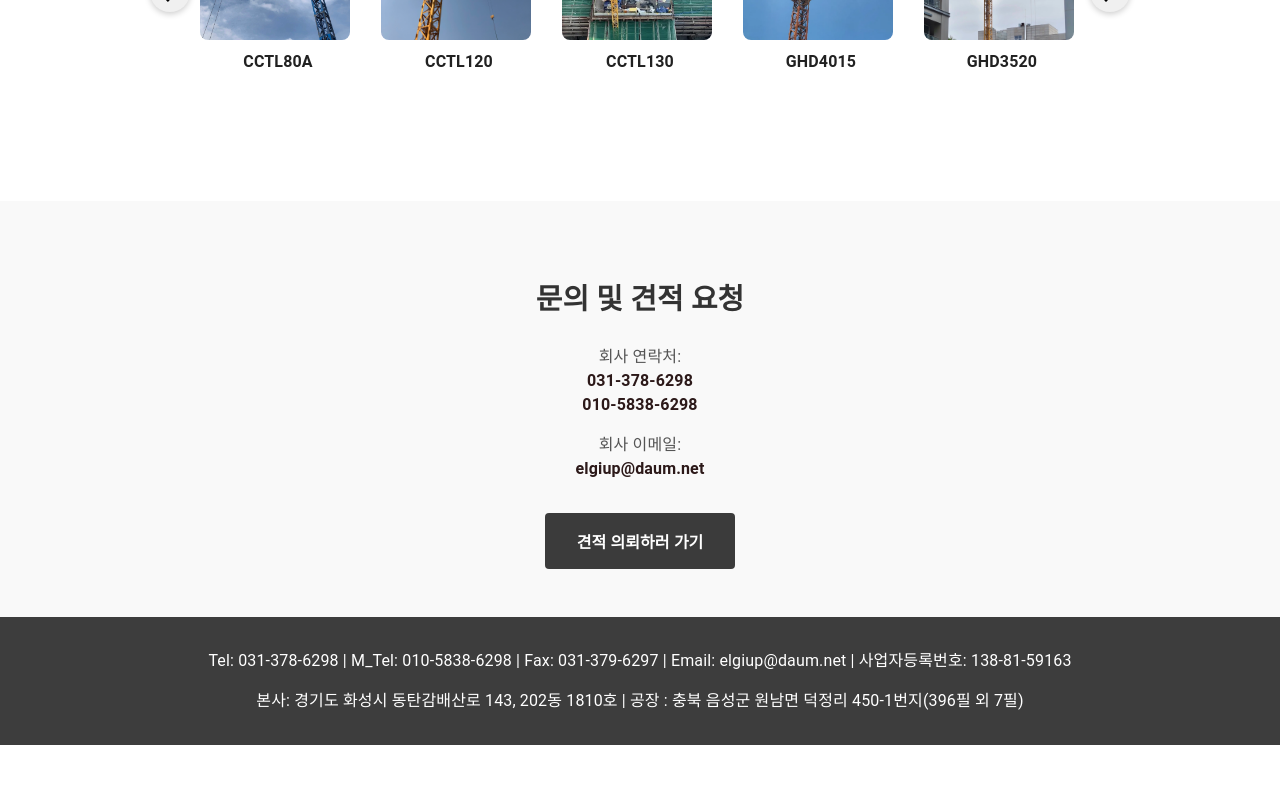
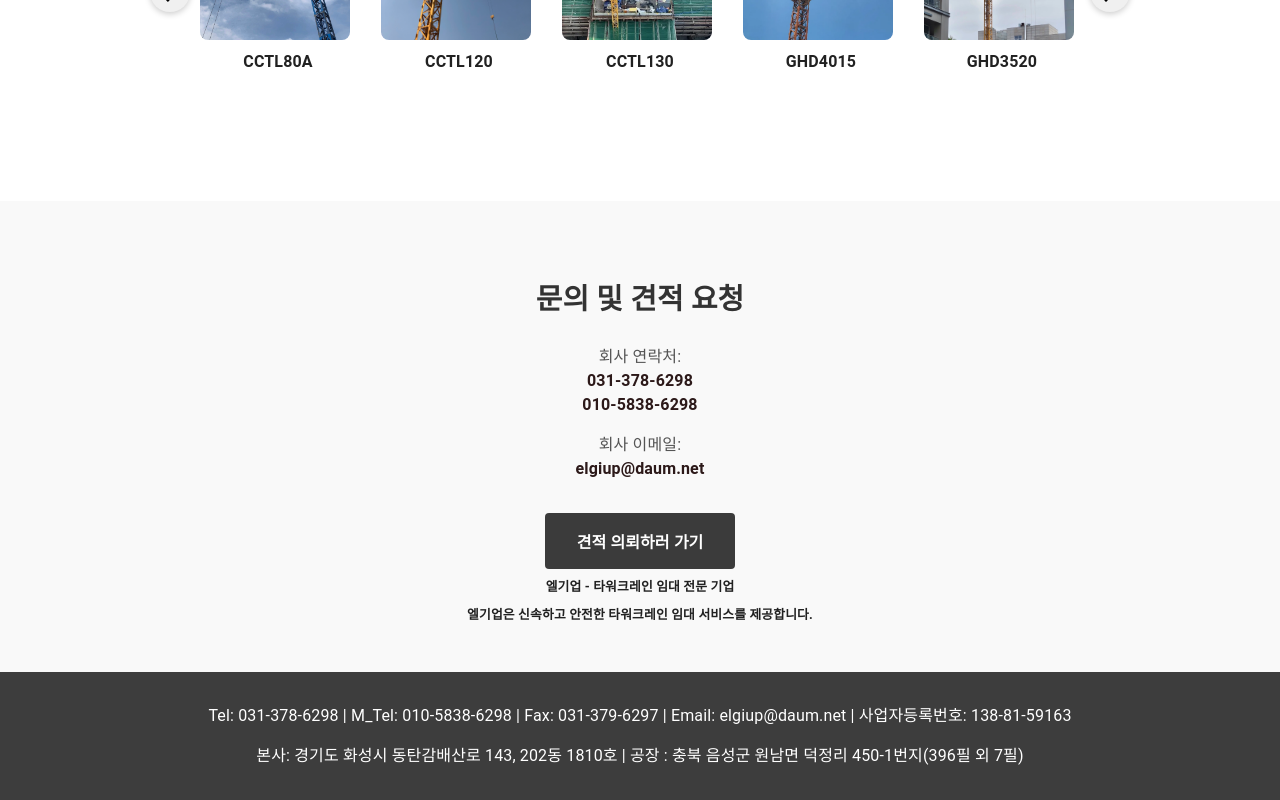
Before and after one commit to CHOI-JUNWON99/EL_Company, a React (Vite) app: page / in a window 1280 px wide. Shown: the part 2019-2819 px from the top of the page. Before the commit the page ends 2764 px from the top, so only its background shows below. Built offline with nearby package versions, Linux system fonts and the light colour scheme.

Commit message:
유지보수(검색최적화)

```diff
--- a/index.html
+++ b/index.html
@@ -1,17 +1,17 @@
 <!DOCTYPE html>
-<html lang="en">
+<html lang="ko">
   <head>
     <meta charset="UTF-8" />
     <meta name="viewport" content="width=device-width, initial-scale=1.0" />
     <meta
       name="description"
-      content="엘기업 - 타워크레인 임대 전문 기업, 신속하고 안전한 서비스 제공"
+      content="엘기업은 타워크레인 임대 전문 기업으로 신속하고 안전한 서비스를 제공합니다."
     />
     <meta
       name="keywords"
-      content="타워크레인, 타워크레인 임대, 건설장비, ELGIUP, 엘기업, elgiup"
+      content="엘기업, elgiup, 타워크레인, 타워크레인 임대, 건설장비, ELGIUP"
     />
-    <meta name="author" content="ELGIUP" />
+    <meta name="author" content="엘기업" />
 
     <meta
       name="naver-site-verification"
@@ -32,12 +32,15 @@
     /> -->
 
     <!-- Open Graph -->
-    <meta property="og:title" content="엘기업" />
+    <meta property="og:title" content="엘기업 - 타워크레인 임대 전문 기업" />
     <meta
       property="og:description"
-      content="타워크레인 임대 전문 기업, 신속하고 안전한 서비스 제공"
+      content="엘기업 - 신속하고 안전한 타워크레인 임대 서비스. 엘기업은 건설 장비 전문 기업입니다."
     />
-    <meta property="og:image" content="https://www.elgiup.co.kr/og-image.jpg" />
+    <meta
+      property="og:image"
+      content="https://www.elgiup.co.kr/elgiup_logo_512x512.png"
+    />
     <meta property="og:url" content="https://www.elgiup.co.kr" />
     <meta property="og:type" content="website" />
 
@@ -50,7 +53,7 @@
     />
     <meta
       name="twitter:image"
-      content="https://www.elgiup.co.kr/og-image.jpg"
+      content="https://www.elgiup.co.kr/elgiup_logo_512x512.png"
     />
 
     <!-- 기본 Favicon -->
@@ -84,9 +87,9 @@
     />
 
     <!-- SVG 형식 (최신 브라우저 지원) -->
-    <link rel="icon" type="image/svg+xml" href="/favicon.svg" />
+    <link rel="icon" type="image/png" href="/elgiup_logo_512x512.png" />
 
-    <title>엘기업</title>
+    <title>엘기업 - 타워크레인 임대 전문 기업</title>
   </head>
   <body>
     <div id="root"></div>
--- a/src/pages/MainPage.jsx
+++ b/src/pages/MainPage.jsx
@@ -420,8 +420,8 @@ function MainPage() {
           <br />
           타워크레인의 수많은 경험과 실적으로 구성된 직원들의 경험을 바탕으로
           <br />
-          현장 상황에 알맞은 장비선정 및 타워크레인의 사용에 대한 어려움과
-          불편함을 해소시켜드립니다.
+          현장 상황에 알맞은 장비선정 및 타워크레인의 사용에 대한
+          <br /> 어려움과 불편함을 해소시켜드립니다.
           <br />
           또한 보다 나은 서비스로 고객만족의 개념으로 신속하고 안전하게 최선을
           다하며
@@ -451,6 +451,7 @@ function MainPage() {
           onClick={navigateToCaseStudies}
         />
       </ShortcutSection>
+
       <ServicesSection>
         <ServiceHeading>Our Services</ServiceHeading>
         <ServiceHeroText>
@@ -512,6 +513,26 @@ function MainPage() {
         <RequestButton onClick={navigateToRequestForm}>
           견적 의뢰하러 가기
         </RequestButton>
+        <h1
+          style={{
+            fontSize: "0.8rem",
+            fontWeight: "bold",
+
+            userSelect: "none",
+          }}
+        >
+          엘기업 - 타워크레인 임대 전문 기업
+        </h1>
+        <p
+          style={{
+            fontSize: "0.8rem",
+            fontWeight: "bold",
+            lineHeight: "1.5",
+            margin: "0 auto",
+          }}
+        >
+          엘기업은 신속하고 안전한 타워크레인 임대 서비스를 제공합니다.
+        </p>
       </RequestSection>
     </MainPageWrapper>
   );
--- a/vite.config.js
+++ b/vite.config.js
@@ -33,6 +33,9 @@ export default defineConfig({
           }
         },
       },
+      input: {
+        main: "/index.html",
+      },
     },
   },
 
```
Also changed, not shown: public/elgiup_logo_1200x630.png (added), public/elgiup_logo_512x512.png (added).
